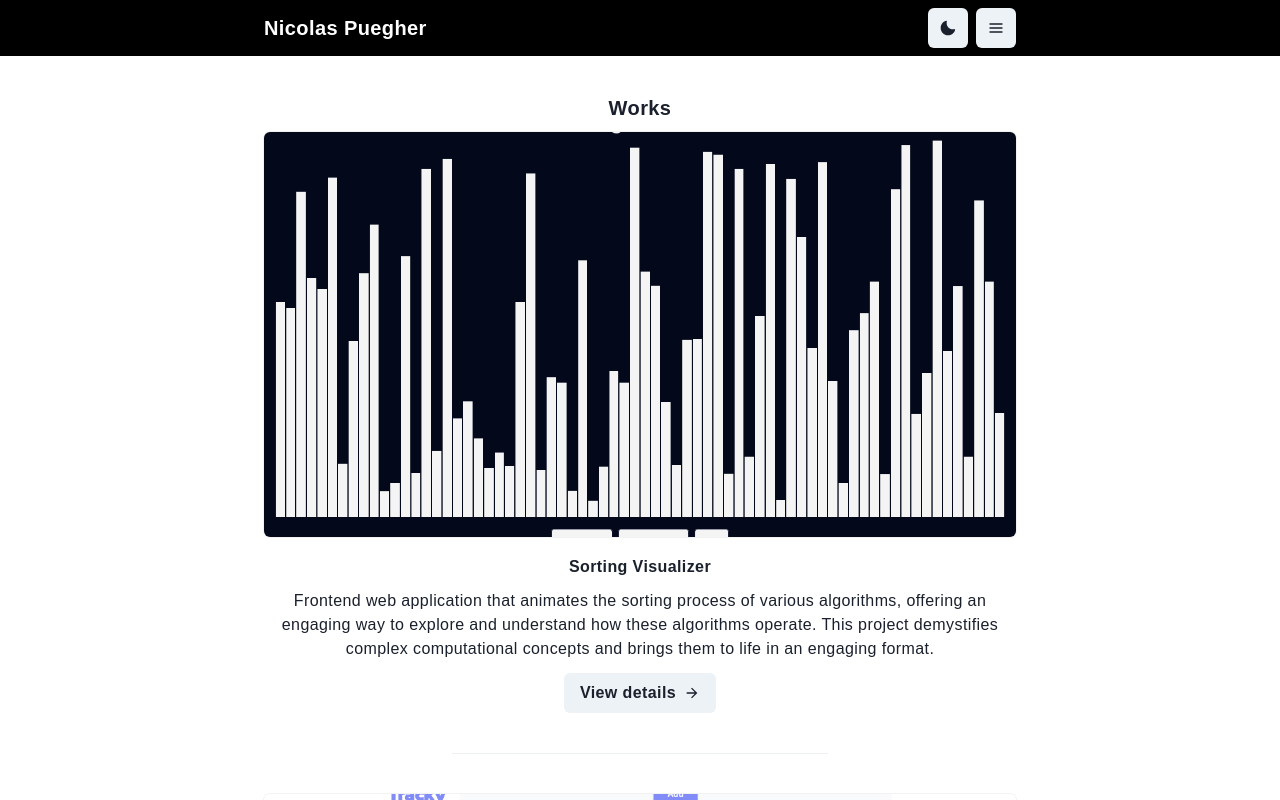
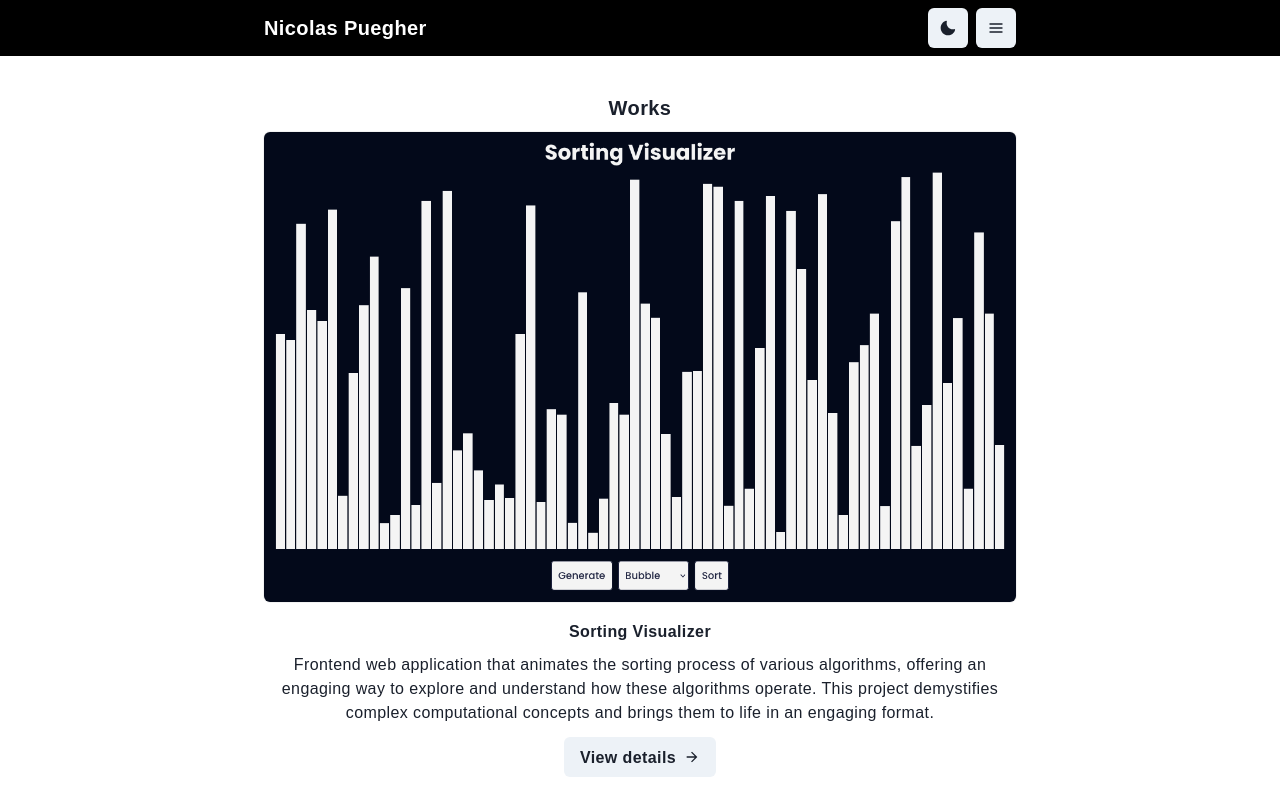
Before and after one commit to nicoPuegher/portfolio, a React (Vite) app: page / in a window 1280 px wide. Both pictures are taken after a click on the button "Check my work". Shown: the top 800 px of the page. Built offline with nearby package versions, Linux system fonts and the light colour scheme.

Commit message:
Remove max dimension prop from grid-item component

```diff
--- a/src/components/grid-item.jsx
+++ b/src/components/grid-item.jsx
@@ -20,13 +20,7 @@ export default function GridItem({
 }) {
 	return (
 		<Box>
-			<AspectRatio
-				maxH="405.375px"
-				mb={5}
-				borderRadius="md"
-				ratio={128 / 69}
-				shadow="xs"
-			>
+			<AspectRatio mb={5} borderRadius="md" shadow="xs" ratio={16 / 10}>
 				<Image
 					borderRadius="md"
 					src={src}
```
